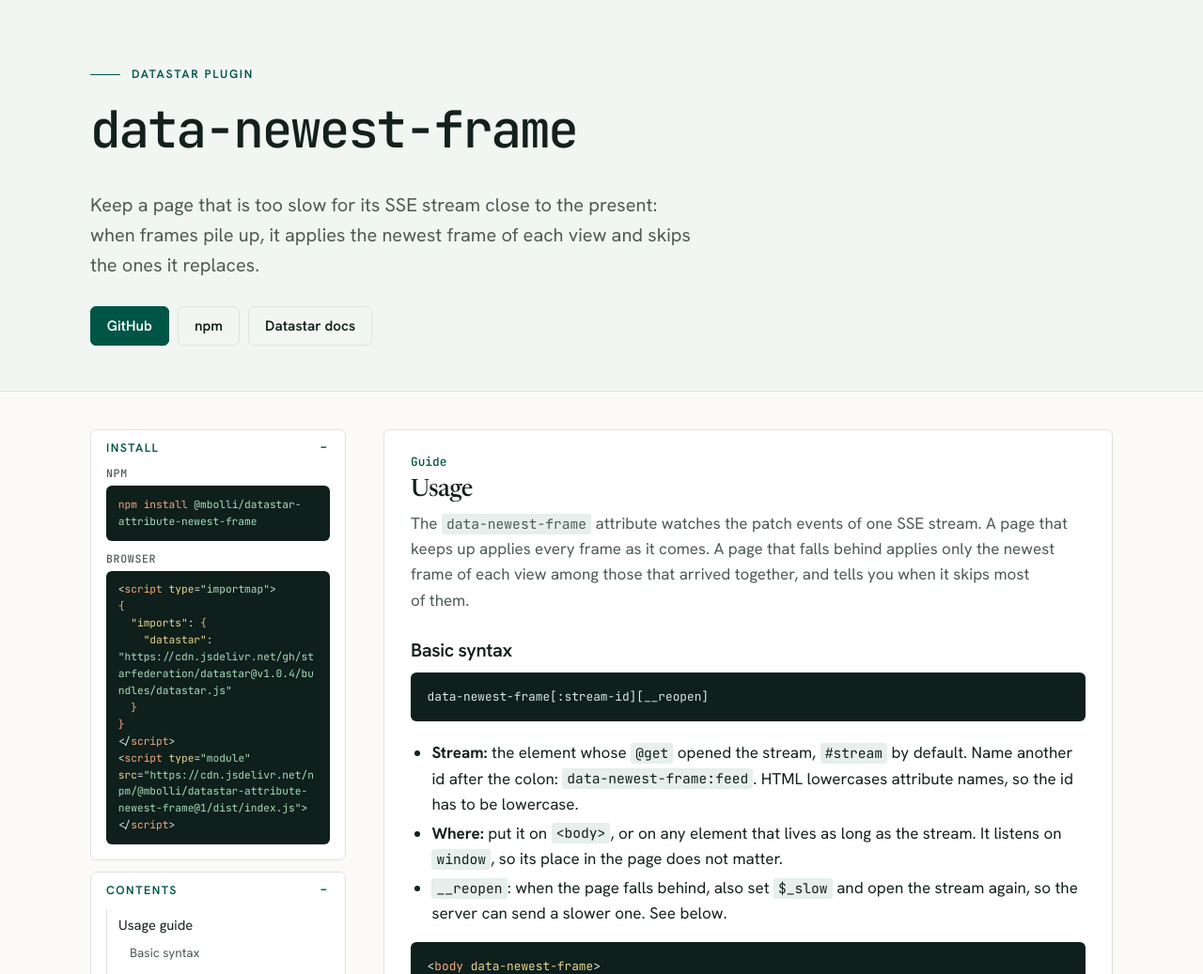
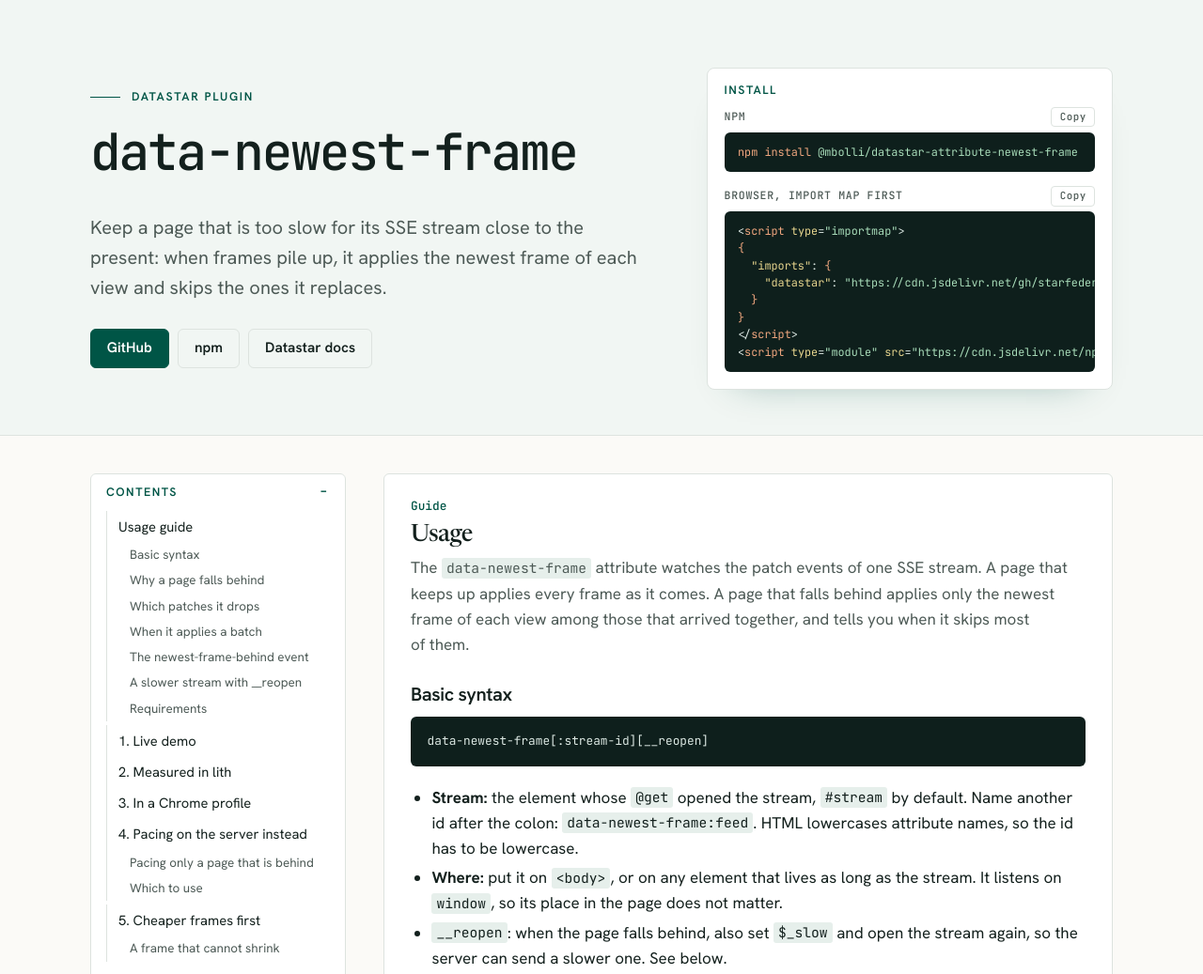
Before and after one commit to mbolli/datastar-attribute-newest-frame, a website: page index.html in a window 1280 px wide. Shown: the top 1037 px of the page at 94% size. Drawn offline with Linux system fonts and the light colour scheme.

Commit message:
docs: install in the header, copy buttons, and a slim accent scrollbar in the sidebar [skip release]

```diff
--- a/demo/demo.css
+++ b/demo/demo.css
@@ -266,3 +266,46 @@ dialog h3 { margin-top: 0; }
 .maintainer { font: 500 .8rem/1.5 var(--mono); }
 .split:has(> .counter + .readout) { margin: 1rem 0; align-items: stretch; }
 .split > .counter, .split > .readout { margin: 0; display: grid; place-items: center; }
+
+/* header: intro on the left, install on the right */
+.head-grid { display: grid; gap: 2rem; }
+@media (min-width: 62rem) { .head-grid { grid-template-columns: minmax(0, 1fr) minmax(0, 27rem); align-items: center; gap: 3.5rem; } }
+.head-main { min-width: 0; }
+.head-main > :last-child { margin-bottom: 0; }
+.install {
+    min-width: 0;
+    background: var(--surface);
+    border: 1px solid var(--line);
+    border-radius: calc(var(--radius) + 2px);
+    padding: 1rem 1.1rem 1.15rem;
+    box-shadow: 0 1.25rem 2.5rem -2rem color-mix(in oklab, var(--brand) 45%, transparent);
+}
+.install-title { margin: 0 0 .6rem; font: 600 .78rem/1.2 var(--sans); letter-spacing: .12em; text-transform: uppercase; color: var(--accent); }
+.snippet + .snippet { margin-top: .9rem; }
+.snippet-head { display: flex; align-items: center; justify-content: space-between; gap: .75rem; margin-bottom: .35rem; }
+.snippet-head .label { margin: 0; }
+.snippet .code {
+    margin: 0;
+    font-size: .74rem;
+    line-height: 1.55;
+    padding: .75rem .9rem;
+    white-space: pre;
+    overflow-x: auto;
+    scrollbar-width: thin;
+    scrollbar-color: color-mix(in oklab, var(--code-ink) 35%, transparent) transparent;
+}
+.copy {
+    flex: none;
+    padding: .28rem .55rem;
+    border: 1px solid var(--line);
+    border-radius: 4px;
+    background: transparent;
+    color: var(--muted);
+    font: 500 .68rem/1 var(--mono);
+    letter-spacing: .04em;
+    cursor: pointer;
+}
+.copy:hover { border-color: var(--accent); color: var(--accent); }
+
+/* left navigation: slim scrollbar in the accent colour */
+.sidebar { scrollbar-width: thin; scrollbar-color: var(--accent) transparent; overscroll-behavior: contain; }
--- a/index.html
+++ b/index.html
@@ -103,6 +103,8 @@
 <body>
     <header class="page-head">
         <div class="wrap">
+            <div class="head-grid">
+                <div class="head-main">
                     <p class="eyebrow">Datastar plugin</p>
                     <h1>data-newest-frame</h1>
                     <p class="lead">Keep a page that is too slow for its SSE stream close to the present: when frames pile up, it applies the newest frame of each view and skips the ones it replaces.</p>
@@ -112,16 +114,14 @@
                         <a href="https://data-star.dev" class="btn btn-ghost">Datastar docs</a>
                     </div>
                 </div>
-    </header>
-
-    <div class="wrap layout">
-        <aside class="sidebar">
-            <details class="panel" open>
-                <summary>Install</summary>
-                <div class="panel-body">
-                    <p class="label">npm</p>
+                <aside class="install" aria-labelledby="install-title">
+                    <p class="install-title" id="install-title">Install</p>
+                    <div class="snippet">
+                        <div class="snippet-head"><p class="label">npm</p><button type="button" class="copy" data-on:click="navigator.clipboard.writeText(el.closest('.snippet').querySelector('pre').textContent).then(() => { el.textContent = 'Copied'; setTimeout(() => el.textContent = 'Copy', 1500) })">Copy</button></div>
                         <pre class="code" data-lang="shell">npm install @mbolli/datastar-attribute-newest-frame</pre>
-                    <p class="label">Browser</p>
+                    </div>
+                    <div class="snippet">
+                        <div class="snippet-head"><p class="label">Browser, import map first</p><button type="button" class="copy" data-on:click="navigator.clipboard.writeText(el.closest('.snippet').querySelector('pre').textContent).then(() => { el.textContent = 'Copied'; setTimeout(() => el.textContent = 'Copy', 1500) })">Copy</button></div>
                         <pre class="code" data-lang="html">&lt;script type="importmap"&gt;
 {
   "imports": {
@@ -131,7 +131,13 @@
 &lt;/script&gt;
 &lt;script type="module" src="https://cdn.jsdelivr.net/npm/@mbolli/datastar-attribute-newest-frame@1/dist/index.js"&gt;&lt;/script&gt;</pre>
                     </div>
-            </details>
+                </aside>
+            </div>
+        </div>
+    </header>
+
+    <div class="wrap layout">
+        <aside class="sidebar">
             <details class="panel" open>
                 <summary>Contents</summary>
                 <div class="panel-body">
```
Lines whose indentation alone changed are shown as unchanged.
